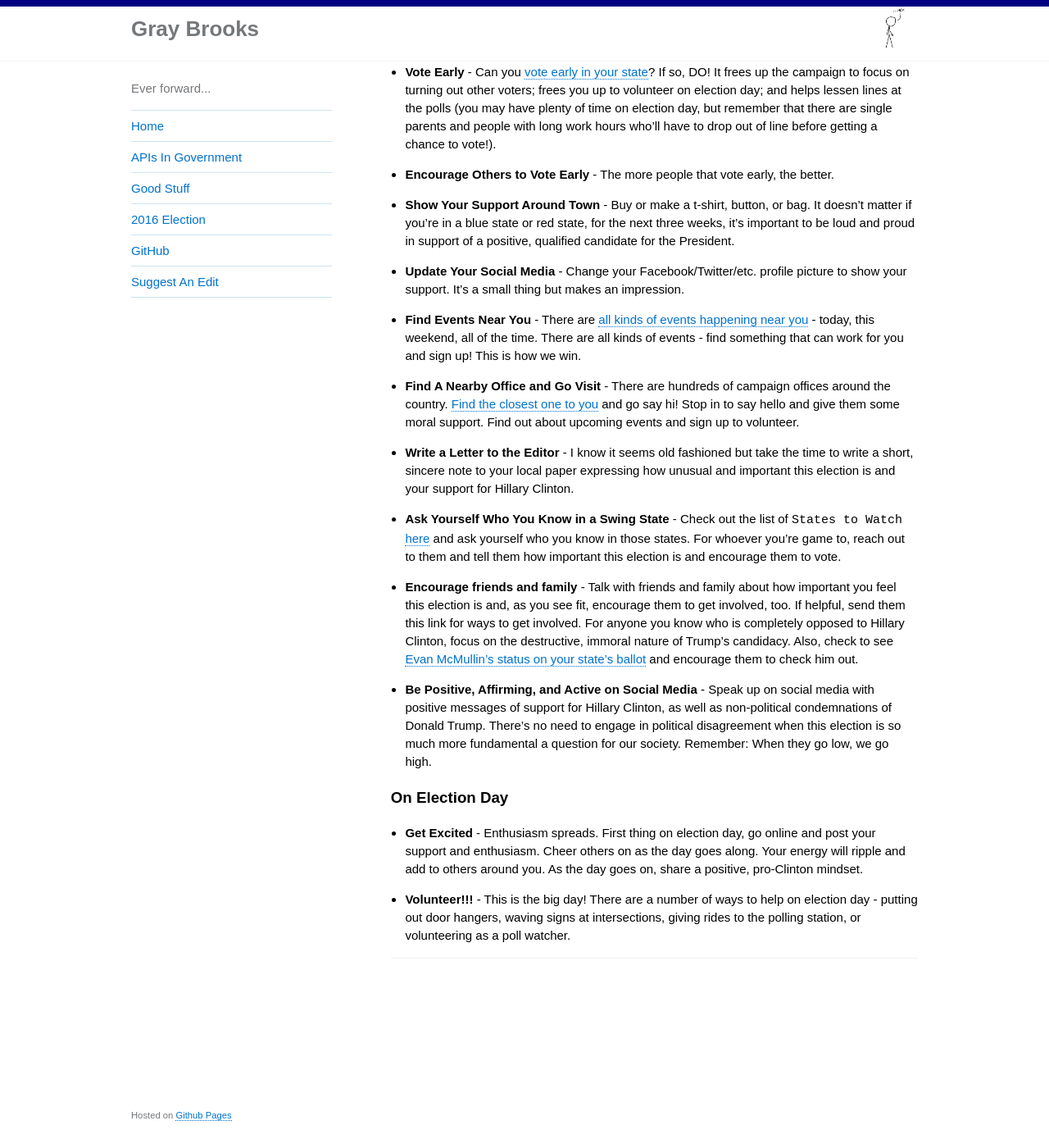
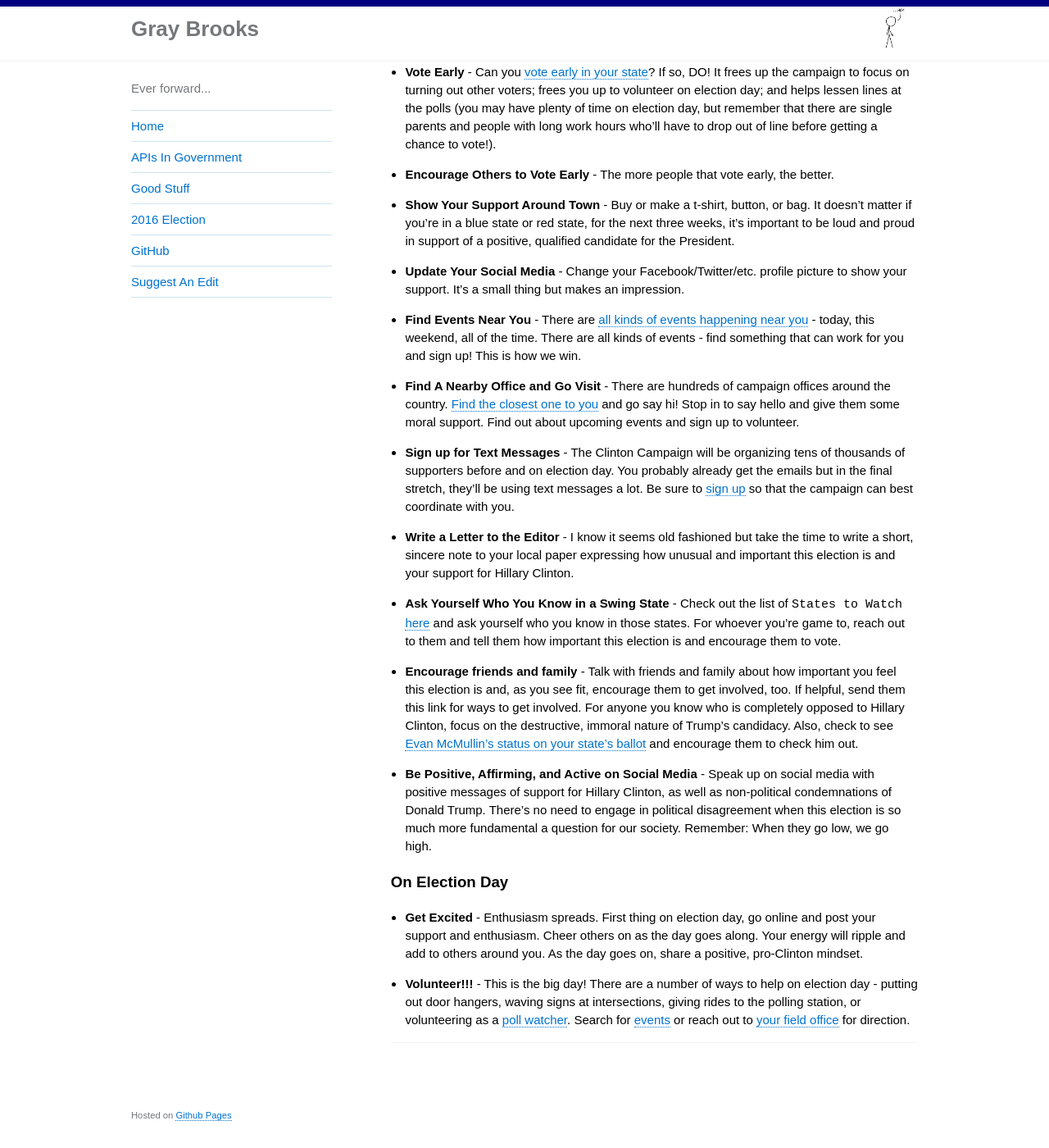
Before and after one commit to gbinal/gbinal.github.com, a Jekyll site: the page built from pages/election.md, in a window 1280 px wide and 1400 px high, scrolled down 256 px. Shown: the whole window at 82% size. Built offline with Jekyll 4.4.1, drawn with Linux system fonts in a browser that asks for light colours.

Commit message:
adding sms

```diff
--- a/pages/election.md
+++ b/pages/election.md
@@ -17,6 +17,7 @@ Let's do as much as we can today, tonight, tomorrow, and every day through elect
 * **Update Your Social Media** - Change your Facebook/Twitter/etc. profile picture to show your support.  It's a small thing but makes an impression.
 * **Find Events Near You** - There are [all kinds of events happening near you](https://www.hillaryclinton.com/events/) - today, this weekend, all of the time.  There are all kinds of events - find something that can work for you and sign up!  This is how we win.
 * **Find A Nearby Office and Go Visit** - There are hundreds of campaign offices around the country. [Find the closest one to you](https://www.hillaryclinton.com/tools/find-your-field-office/) and go say hi!  Stop in to say hello and give them some moral support.  Find out about upcoming events and sign up to volunteer.
+* **Sign up for Text Messages** - The Clinton Campaign will be organizing tens of thousands of supporters before and on election day.  You probably already get the emails but in the final stretch, they'll be using text messages a lot.  Be sure to [sign up](https://www.hillaryclinton.com/forms/volunteer/) so that the campaign can best coordinate with you.
 * **Write a Letter to the Editor** - I know it seems old fashioned but take the time to write a short, sincere note to your local paper expressing how unusual and important this election is and your support for Hillary Clinton.
 * **Ask Yourself Who You Know in a Swing State** - Check out the list of `States to Watch` [here](http://projects.fivethirtyeight.com/2016-election-forecast/?ex_cid=rrpromo) and ask yourself who you know in those states.  For whoever you're game to, reach out to them and tell them how important this election is and encourage them to vote.
 * **Encourage friends and family** - Talk with friends and family about how important you feel this election is and, as you see fit, encourage them to get involved, too.  If helpful, send them this link for ways to get involved.  For anyone you know who is completely opposed to Hillary Clinton, focus on the destructive, immoral nature of Trump's candidacy.  Also, check to see [Evan McMullin's status on your state's ballot](https://en.wikipedia.org/wiki/Evan_McMullin_presidential_campaign,_2016#Ballot_status) and encourage them to check him out.
@@ -26,4 +27,4 @@ Let's do as much as we can today, tonight, tomorrow, and every day through elect
 ### On Election Day
 
 * **Get Excited** - Enthusiasm spreads.  First thing on election day, go online and post your support and enthusiasm.  Cheer others on as the day goes along.  Your energy will ripple and add to others around you.  As the day goes on, share a positive, pro-Clinton mindset.
-* **Volunteer!!!** - This is the big day!  There are a number of ways to help on election day - putting out door hangers, waving signs at intersections, giving rides to the polling station, or volunteering as a poll watcher.
+* **Volunteer!!!** - This is the big day!  There are a number of ways to help on election day - putting out door hangers, waving signs at intersections, giving rides to the polling station, or volunteering as a [poll watcher](https://www.hillaryclinton.com/forms/protect-the-vote/).  Search for [events](https://www.hillaryclinton.com/events/) or reach out to [your field office](https://www.hillaryclinton.com/tools/find-your-field-office/) for direction.
```
